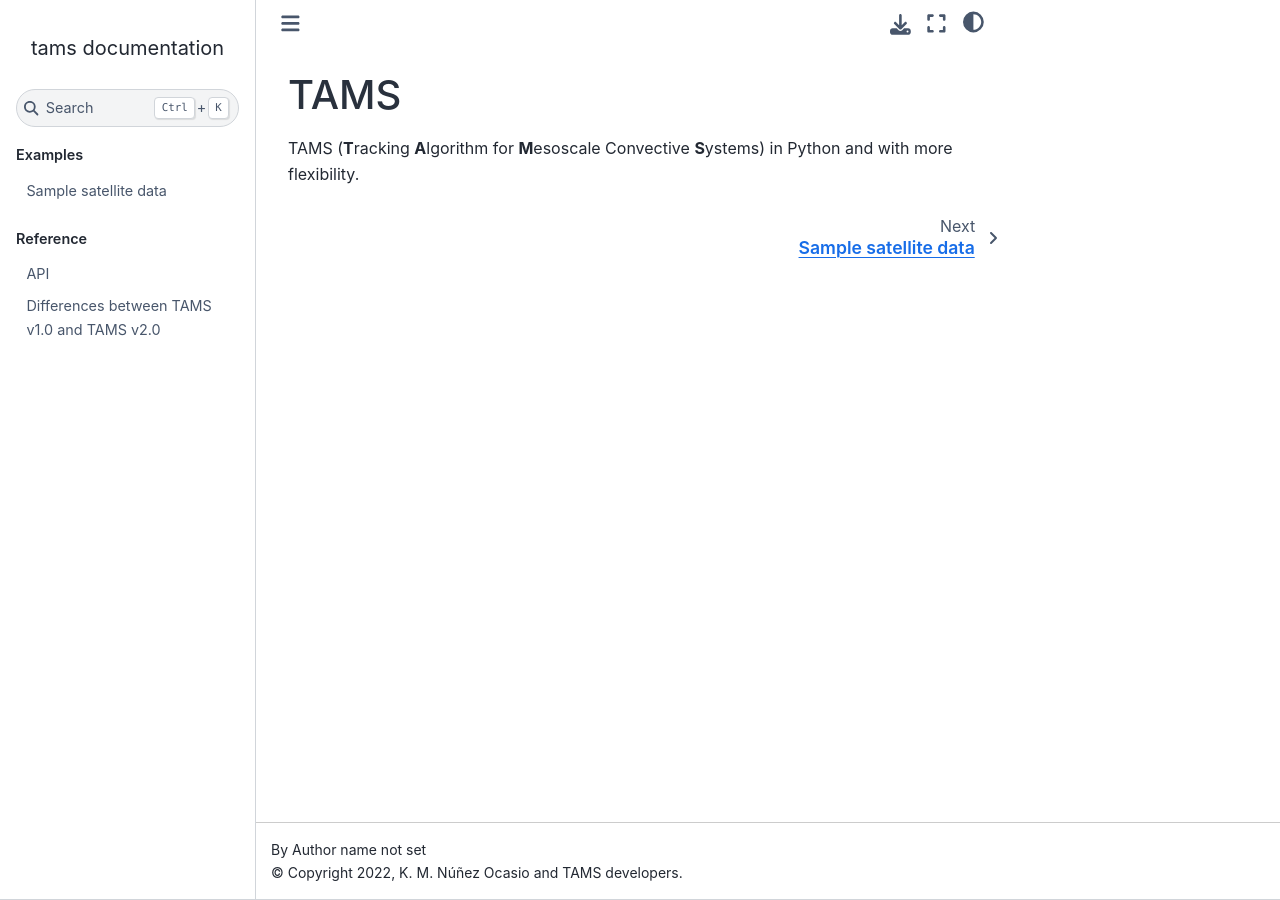
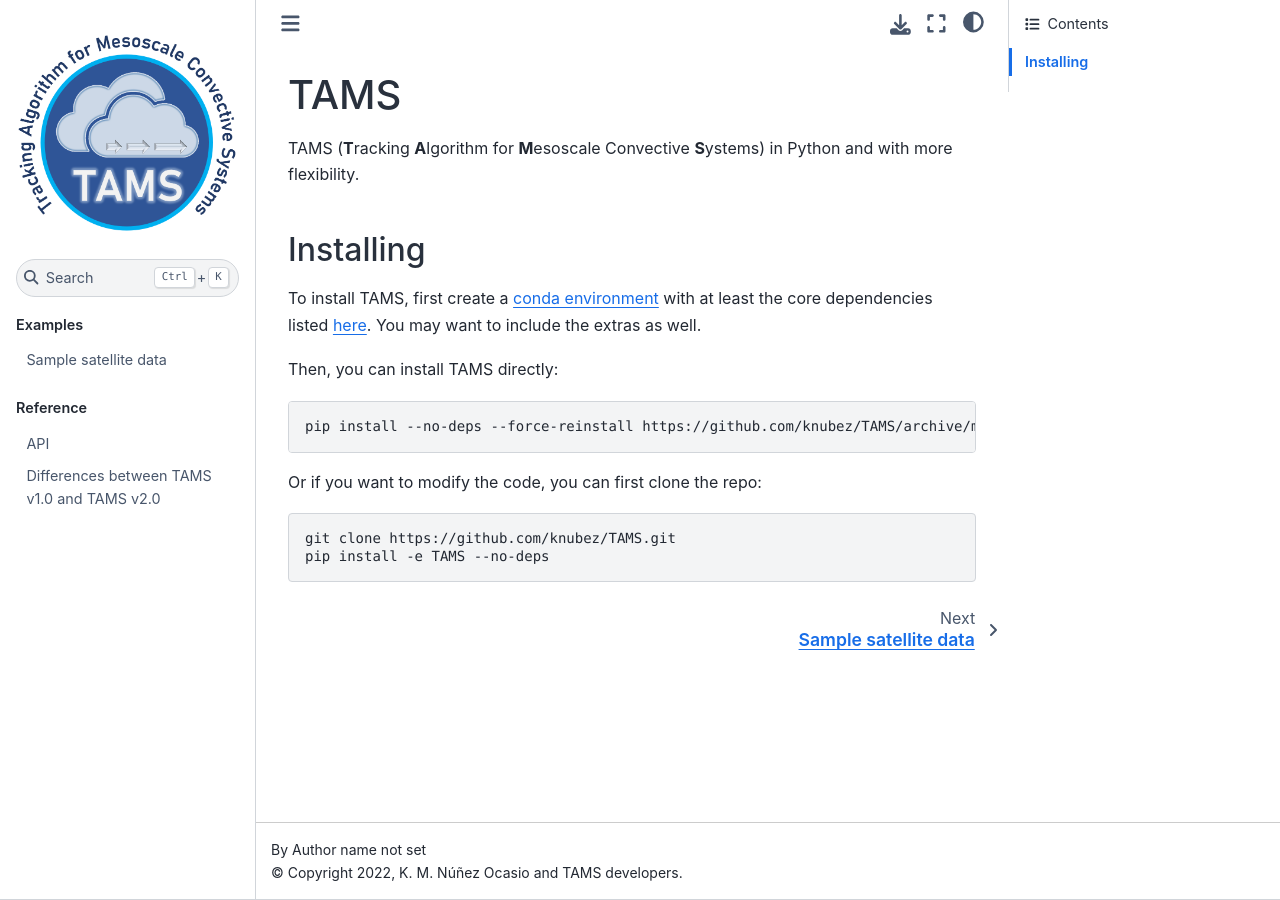
Before and after one commit to knubez/TAMS, a Sphinx documentation site: the page built from docs/index.md, in a window 1280 px wide. Built offline with Sphinx 7.4.7 and the Sphinx Book theme 1.1.4, drawn with Linux system fonts in a browser that asks for light colours.

Commit message:
Initial install instructions on home page

````diff
--- a/docs/conf.py
+++ b/docs/conf.py
@@ -4,6 +4,8 @@ sys.path.append("../")
 
 
 project = "tams"
+html_title = "TAMS"
+html_logo = "_static/TAMS-logo.png"
 copyright = "2022, K. M. Núñez Ocasio and TAMS developers"
 
 extensions = [
--- a/docs/index.md
+++ b/docs/index.md
@@ -16,3 +16,24 @@ t.ipynb
 api.rst
 differences.md
 ```
+
+## Installing
+
+To install TAMS, first create a
+[conda environment](https://docs.conda.io/projects/conda/en/latest/user-guide/tasks/manage-environments.html)
+with at least the core dependencies listed
+[here](https://github.com/knubez/TAMS/blob/main/environment-dev.yml).
+You may want to include the extras as well.
+
+Then, you can install TAMS directly:
+
+```sh
+pip install --no-deps --force-reinstall https://github.com/knubez/TAMS/archive/main.zip
+```
+
+Or if you want to modify the code, you can first clone the repo:
+
+```sh
+git clone https://github.com/knubez/TAMS.git
+pip install -e TAMS --no-deps
+```
````
